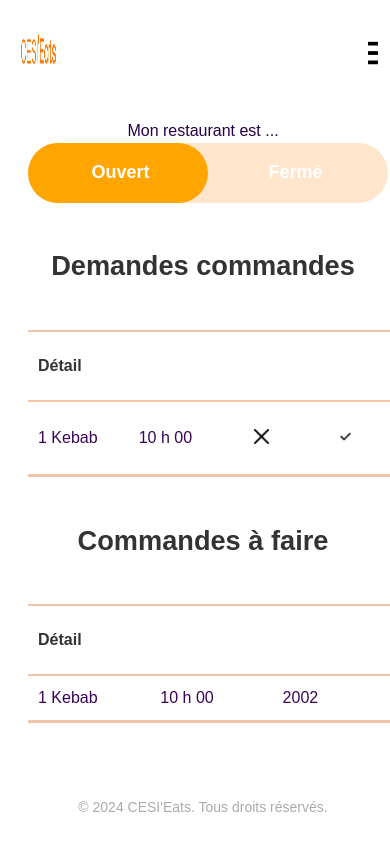
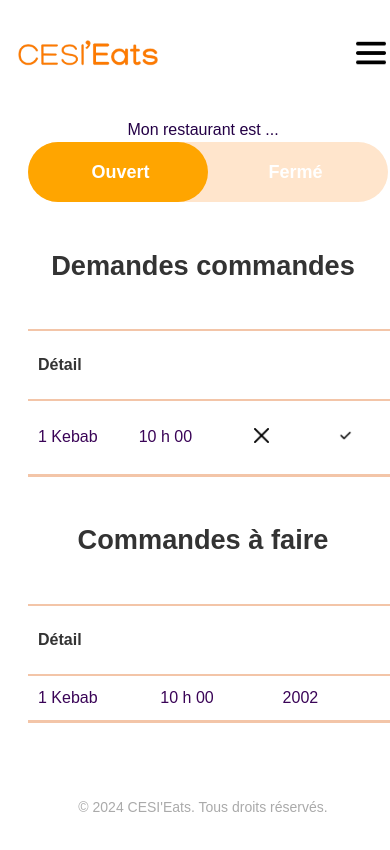
Before and after one commit to samuellllllllllll/Projet-Web-V2, a React (Vite) app in the folder frontend/: page /restaurant in a window 390 px wide. Shown: the top 850 px of the page. Built offline with nearby package versions, Linux system fonts and the light colour scheme.

Commit message:
Header + menu

```diff
--- /dev/null
+++ b/frontend/src/components/MobileHeader2.jsx
@@ -0,0 +1,39 @@
+import React, { useState } from 'react';
+import PropTypes from 'prop-types';
+import logo from '../assets/logo.png';
+import menuIcon from '../assets/menu.png';
+import '../styles/MobileHeader2.css';
+import MenuRestaurant from '../components/menuRestaurant';
+
+const MobileHeader2 = () => {
+    const [isMenuOpen, setIsMenuOpen] = useState(false);
+
+    const toggleMenu = () => {
+        setIsMenuOpen(!isMenuOpen);
+    };
+
+    return (
+        <div className='page'>
+            <header className="mobile-header">
+                <img src={logo} alt="logo CESI'Eats" className="logo-header-2" />
+                <img
+                    src={menuIcon}
+                    alt="Menu Icon"
+                    className="menu-icon"
+                    onClick={toggleMenu}
+                    aria-expanded={isMenuOpen}
+                    aria-controls="menu-deliveryman"
+                />
+            </header>
+            <MenuRestaurant isOpen={isMenuOpen} onClose={toggleMenu} />
+        </div>
+    );
+}
+
+MobileHeader2.propTypes = {
+    isOpen: PropTypes.bool,
+    onClose: PropTypes.func,
+    activeMenu: PropTypes.string,
+};
+
+export default MobileHeader2;
--- /dev/null
+++ b/frontend/src/components/menuRestaurant.jsx
@@ -0,0 +1,46 @@
+import React from 'react';
+import PropTypes from 'prop-types';
+import '../styles/menuRestaurant.css';
+import logo from '../assets/logo.png';
+
+const MenuDeliveryman = ({ isOpen, onClose }) => {
+    const currentPath = window.location.pathname;
+
+    const handleLinkClick = (path) => {
+        if (currentPath === path) {
+            return;
+        }
+        window.location.pathname = path;
+    };
+
+    if (!isOpen) return null;
+
+    return (
+        <div className="menu-overlay" role="dialog" aria-modal="true" aria-labelledby="menu-title">
+            <div className="menu-content">
+                <button className="menu-close" onClick={onClose} aria-label="Close menu">X</button>
+                <img src={logo} alt="Logo" className="menu-logo" />
+                <div className="menu-main">
+                    <ul>
+                        <li><a href="#Commandes à faire" onClick={() => handleLinkClick('/restaurant')} style={currentPath === '/restaurant' ? { color: '#FF7B00', fontSize: '2.5em' } : null}>Commandes à faire</a></li>
+                        <li><a href="#Commandes faites" onClick={() => handleLinkClick('/delivered')} style={currentPath === '/delivered' ? { color: '#FF7B00', fontSize: '2.5em' } : null}>Commandes faites</a></li>
+                        <li><a href="#Statistiques" onClick={() => handleLinkClick('/statistiques')} style={currentPath === '/statistiques' ? { color: '#FF7B00', fontSize: '2.5em' } : null}>Statistiques</a></li>
+                        <li><a href="#Menu" onClick={() => handleLinkClick('/menu')} style={currentPath === '/menu' ? { color: '#FF7B00', fontSize: '2.5em' } : null}>Menu</a></li>
+                        <li><a href="#Mon compte" onClick={() => handleLinkClick('/restaurantAccount')} style={currentPath === '/restaurantAccount' ? { color: '#FF7B00', fontSize: '2.5em' } : null}>Mon compte</a></li>
+                    </ul>
+                </div>
+                <footer className="menu-footer">
+                    <a href="#legal">Mentions légales</a>
+                </footer>
+            </div>
+        </div>
+    );
+};
+
+MenuDeliveryman.propTypes = {
+    isOpen: PropTypes.bool.isRequired,
+    onClose: PropTypes.func.isRequired,
+    activeMenu: PropTypes.string
+};
+
+export default MenuDeliveryman;
--- a/frontend/src/pages/restaurant/restaurant.jsx
+++ b/frontend/src/pages/restaurant/restaurant.jsx
@@ -4,6 +4,7 @@ import logo from '../../assets/logo.png';
 import menuIcon from '../../assets/menu.png';
 import DemandesCommandes from '../../components/DemandesCommandes';
 import CommandesAFaire from '../../components/CommandesAFaire';
+import MobileHeader2 from '../../components/MobileHeader2';
 
 const Restaurant = () => {
   const [isOpen, setIsOpen] = useState(true);
@@ -22,10 +23,7 @@ const Restaurant = () => {
 
   return (
     <div className="menu-page">
-      <header className="menu-header">
-        <img src={logo} alt="logo CESI'Eats" className="logo" />
-        <img src={menuIcon} alt="Menu Icon" className="menuIcon" />
-      </header>
+      <MobileHeader2 />
       <main className="menu-content">
         <div className="Menu-bottom-button-box">
           Mon restaurant est ...
--- /dev/null
+++ b/frontend/src/styles/MobileHeader2.css
@@ -0,0 +1,37 @@
+.page {
+    display: flex;
+    flex-direction: column;
+    width: 100%;
+}
+
+.mobile-header {
+    display: flex;
+    justify-content: space-between;
+    align-items: center;
+    width: 95%;
+    padding: 10px 20px;
+    position: relative;
+    z-index: 100;
+    background-color: #fff;
+}
+
+.menu-icon {
+    width: 30px;
+    cursor: pointer;
+    margin-left: auto;
+}
+
+.logo-header-2 {
+    width: 140px;
+    height: auto;
+    margin-right: auto;
+}
+
+/* Media query pour les petits écrans */
+@media (max-width: 600px) {
+    .mobile-header {
+        padding: 10px; /* Réduire le padding pour les petits écrans */
+        width: 105%;
+        margin-left: -20px;
+    }
+}
--- /dev/null
+++ b/frontend/src/styles/menuRestaurant.css
@@ -0,0 +1,84 @@
+.menu-overlay {
+  position: fixed;
+  top: 0;
+  left: 0;
+  right: 0;
+  bottom: 0;
+  background: #fff;
+  display: flex;
+  flex-direction: column;
+  justify-content: center;
+  align-items: center;
+  z-index: 1000;
+  text-align: center;
+}
+
+.menu-content {
+  display: flex;
+  flex-direction: column;
+  justify-content: space-between;
+  width: 100%;
+  height: 100%; /* Utiliser toute la hauteur de la fenêtre */
+  padding: 20px;
+  text-align: center;
+  position: relative;
+}
+
+.menu-close {
+  position: absolute;
+  top: 15px;
+  color: #240046;
+  right: -50px; /* Positionnement en haut à droite */
+  background: transparent;
+  border: none;
+  font-size: 1.5em;
+  cursor: pointer;
+  outline: none;
+}
+
+.menu-close:hover,
+.menu-close:focus {
+    background: transparent;
+    color: inherit;
+}
+
+.menu-logo {
+  position: absolute;
+  top: 39px;
+  left: 38px; /* Positionnement en haut à gauche */
+  width: 140px;
+  height: 27.5px;
+}
+
+.menu-main {
+  flex: 1; /* Prendre tout l'espace disponible entre le logo et le footer */
+  display: flex;
+  flex-direction: column;
+  justify-content: center;
+}
+
+.menu-main ul {
+  list-style: none;
+  padding: 0;
+  margin: 0;
+}
+
+.menu-main ul li {
+  margin: 20px 0;
+}
+
+.menu-main ul li a {
+  text-decoration: none;
+  color: #240046;
+  font-size: 1.5em;
+}
+
+.menu-footer {
+  margin-top: 20px;
+}
+
+.menu-footer a {
+  text-decoration: none;
+  color: #240046;
+  font-size: 0.8em;
+}
```
